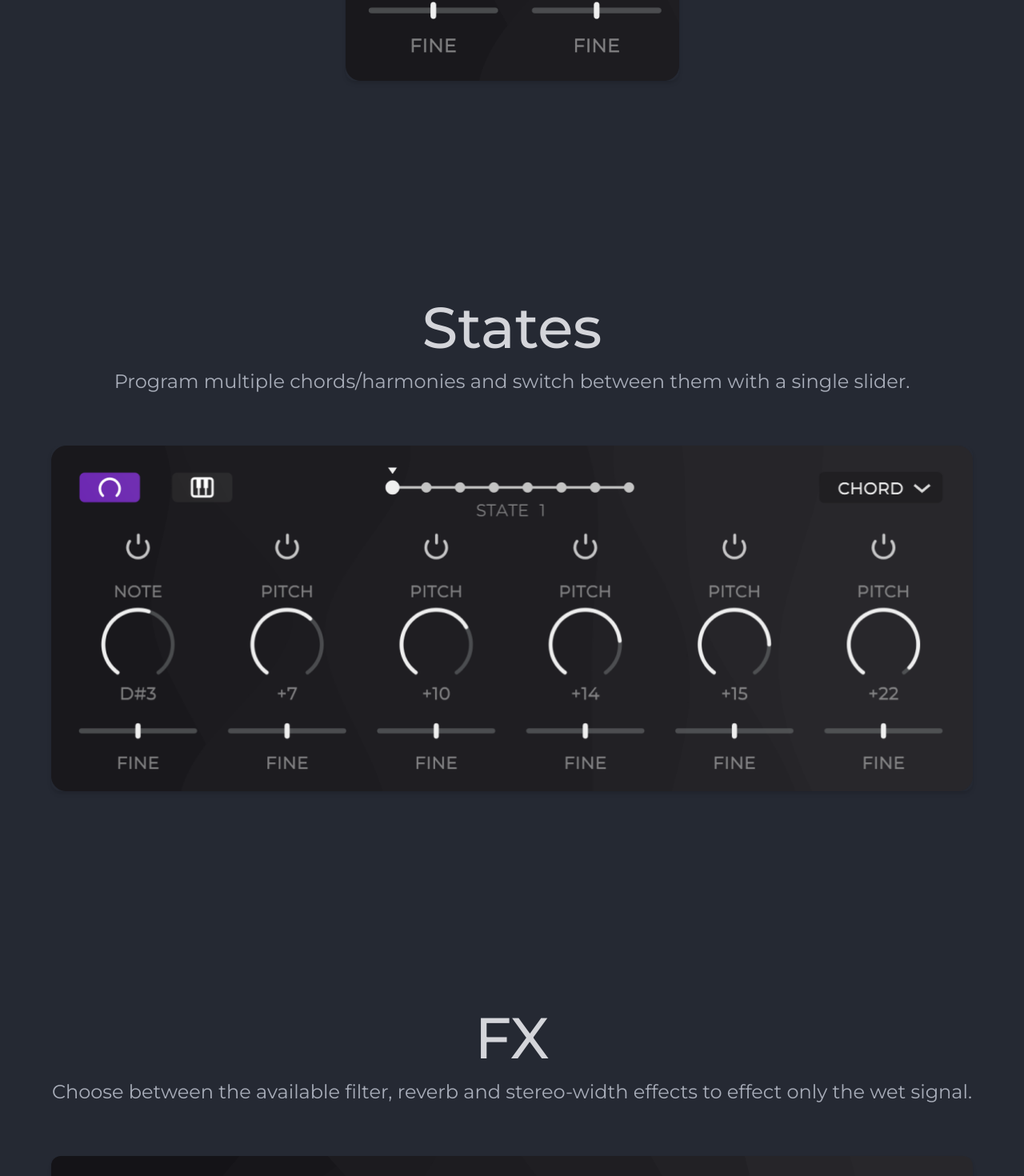
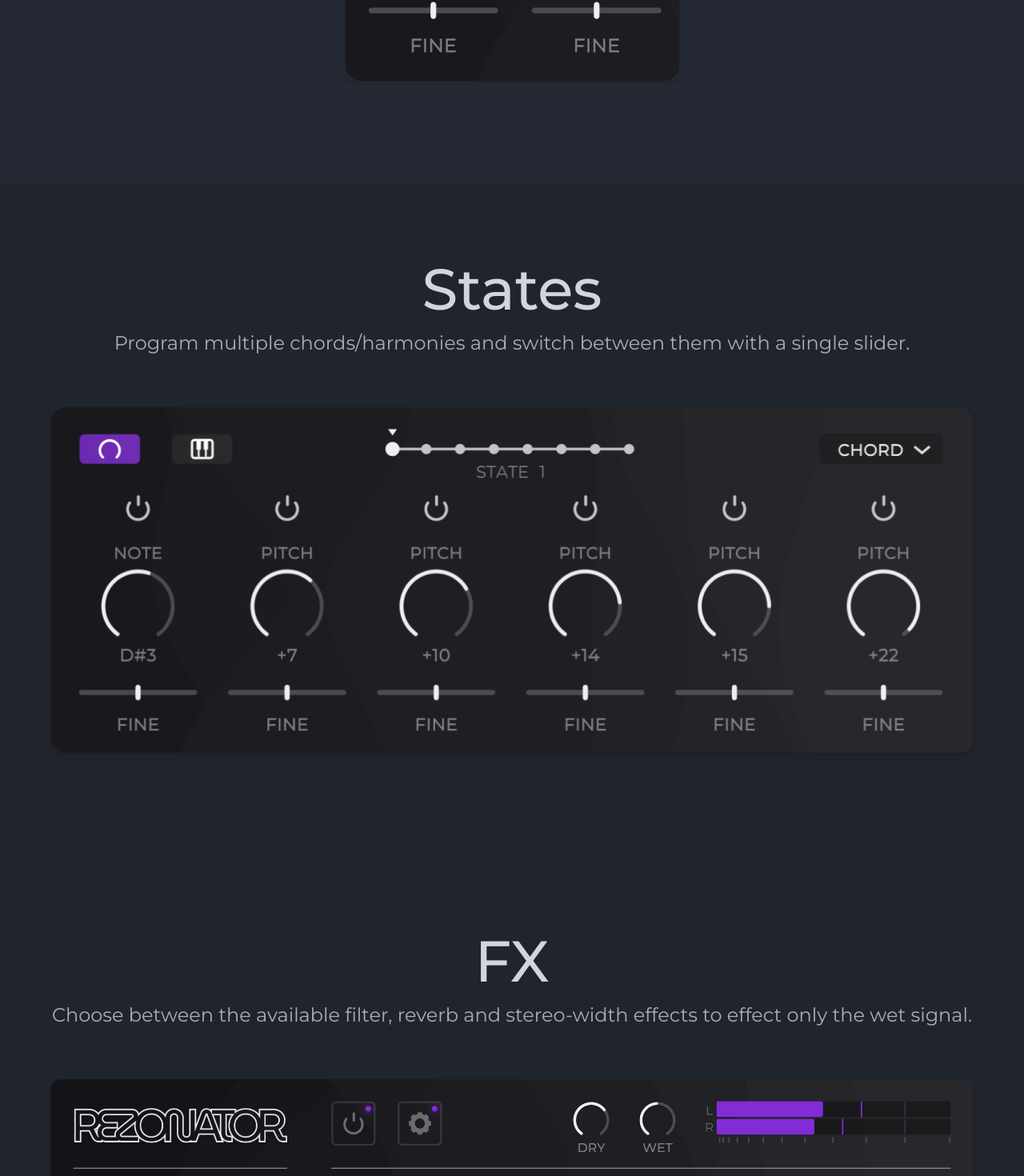
Before and after one commit to Speechrezz/xynth-1, a SvelteKit app: page /rezonator in a window 1280 px wide. Shown: the part 2280-3750 px from the top of the page at 80% size. Built offline with nearby package versions, Linux system fonts and the light colour scheme.

Commit message:
Adjusted sizing

```diff
--- a/src/routes/rezonator/+page.svelte
+++ b/src/routes/rezonator/+page.svelte
@@ -21,7 +21,7 @@
 
 <main class="h-screen w-full overflow-x-clip absolute">
 
-  <!-- Section 1 -->
+  <!-- Section 1 - Main -->
   <div class="bg-neutral-1 w-full flex flex-col align-middle xl:bg-blob-2">
     <div class="hidden xl:block bg-blob-1 h-[480px] w-[480px] absolute"></div>
     <div class="w-main flex flex-col align-middle mt-16 mx-auto">
@@ -42,40 +42,40 @@
 
   <div class="lg:trans-wave lg:wave-2"></div>
 
-  <!-- Section 2 -->
+  <!-- Section 2 - Tuning -->
   <div class="bg-base-3 flex justify-center">
     <div class="w-main flex flex-col align-middle">
       <h1 class="text-h1 text-header-1 pt-32 lg:pt-[32rem] pb-2">Tuning</h1>
       <p class="text-h3 text-neutral-1 pt-2 pb-16 mx-auto">
         Easily tune the six included resonators to create beautiful harmonies. Turn even the harshest of sounds into pleasing chords.
       </p>
-      <img src="img/tuning.png" alt="Zoom in on Rezonator" class="rounded-xl z-10 mb-4 shadow-md
+      <img src="img/tuning.png" alt="Zoom in on Rezonator" class="rounded-xl z-10 mb-32 shadow-md mx-8
         lg:rounded-3xl lg:shadow-2xl sm:max-w-lg sm:mx-auto
         lg:hover:scale-[102%] lg:transition-all">
     </div>
   </div>
 
-  <!-- Section 3 -->
-  <div class="bg-base-3 flex justify-center">
+  <!-- Section 3 - States -->
+  <div class="bg-base-2 flex justify-center">
     <div class="w-main flex flex-col align-middle">
-      <h1 class="text-h1 text-header-1 pt-24 lg:pt-64 pb-2">States</h1>
+      <h1 class="text-h1 text-header-1 pt-24 lg:pt-24 pb-2">States</h1>
       <p class="text-h3 text-neutral-1 pt-2 pb-16 mx-auto">
         Program multiple chords/harmonies and switch between them with a single slider.
       </p>
-      <img src="img/states.png" alt="States demonstration" class="rounded-xl z-10 mb-4 shadow-md
+      <img src="img/states.png" alt="States demonstration" class="rounded-xl z-10 mb-32 shadow-md
         lg:rounded-3xl lg:shadow-2xl lg:max-w-4xl lg:mx-auto
         lg:hover:scale-[102%] lg:transition-all">
     </div>
   </div>
 
-  <!-- Section 4 -->
-  <div class="bg-base-3 flex justify-center">
+  <!-- Section 4 - FX -->
+  <div class="bg-base-2 flex justify-center">
     <div class="w-main flex flex-col align-middle">
-      <h1 class="text-h1 text-header-1 pt-24 lg:pt-64 pb-2">FX</h1>
+      <h1 class="text-h1 text-header-1 pt-24 lg:pt-24 pb-2">FX</h1>
       <p class="text-h3 text-neutral-1 pt-2 pb-16 mx-auto">
         Choose between the available filter, reverb and stereo-width effects to effect only the wet signal.
       </p>
-      <img src="img/settings.png" alt="Settings page" class="rounded-xl z-10 mb-4 shadow-md
+      <img src="img/settings.png" alt="Settings page" class="rounded-xl z-10 mb-32 shadow-md
         lg:rounded-3xl lg:shadow-2xl
         lg:hover:scale-[102%] lg:transition-all">
     </div>
```
